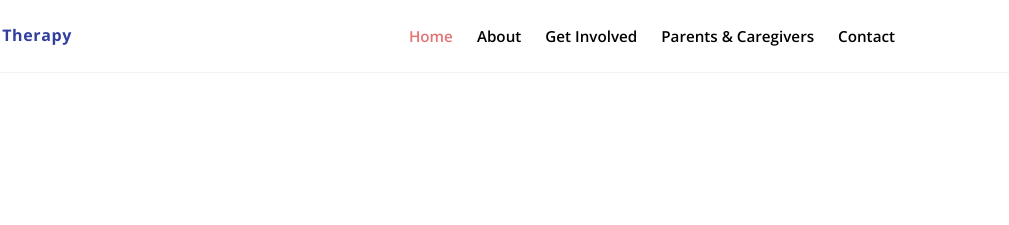
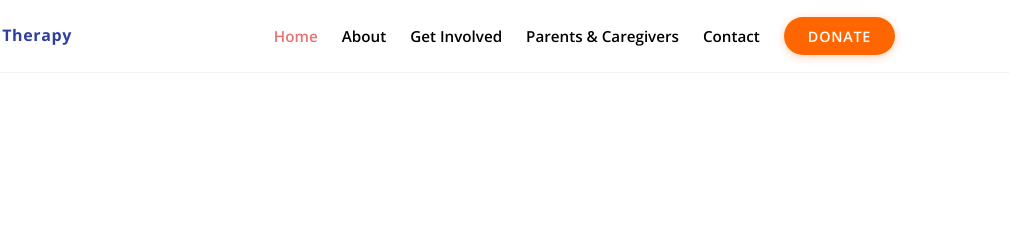
Before and after one commit to sakabraw-1/gene_therapy, a plain HTML site: page index.html in a window 1280 px wide. Shown: the top 225 px of the page, 271-1280 px from the left. Drawn offline with nearby package versions, Linux system fonts and the light colour scheme.

Commit message:
Add prominent orange Donate button to navigation on all pages

```diff
--- a/css/style.css
+++ b/css/style.css
@@ -103,6 +103,27 @@ header {
 .nav-links a:focus,
 .nav-links a:hover {
     color: var(--red);
+}
+
+.nav-donate {
+    background: #ff6600;
+    color: white;
+    padding: 0.6rem 1.5rem;
+    border-radius: 25px;
+    font-weight: 700;
+    text-transform: uppercase;
+    font-size: 0.9rem;
+    letter-spacing: 0.05em;
+    transition: all var(--transition);
+    box-shadow: 0 2px 8px rgba(255, 102, 0, 0.3);
+}
+
+.nav-donate:hover,
+.nav-donate:focus {
+    background: #e55a00;
+    color: white !important;
+    transform: translateY(-2px);
+    box-shadow: 0 4px 12px rgba(255, 102, 0, 0.4);
 }
 
 .nav-toggle {
--- a/index.html
+++ b/index.html
@@ -42,6 +42,7 @@
                 <li><a href="get-involved.html">Get Involved</a></li>
                 <li><a href="parents-caregivers.html">Parents &amp; Caregivers</a></li>
                 <li><a href="contact.html">Contact</a></li>
+                <li><a href="get-involved.html" class="nav-donate">Donate</a></li>
             </ul>
         </nav>
     </header>
```
Also changed, not shown: about.html (+1 -0 lines), contact.html (+1 -0 lines), get-involved.html (+1 -0 lines), parents-caregivers.html (+1 -0 lines).
